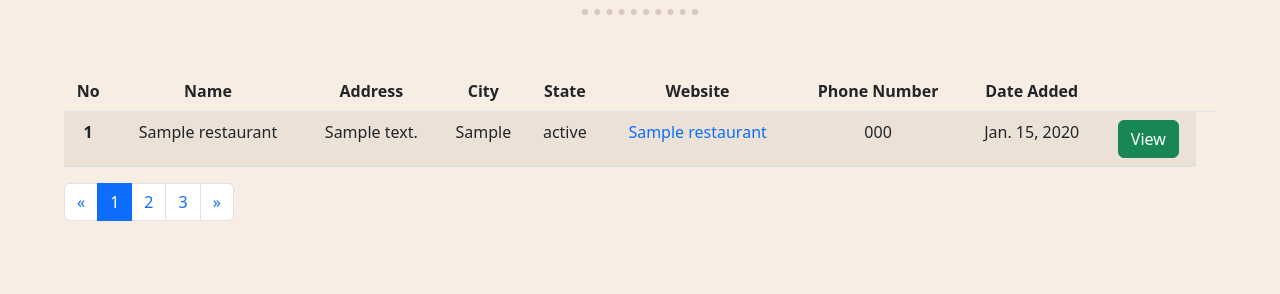
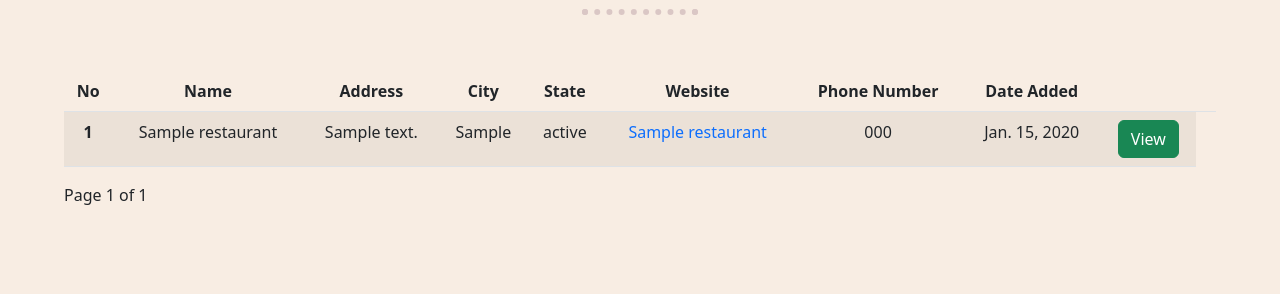
Before and after one commit to Ellarh/public-restaurant-database, a Django app: page /list in a window 1280 px wide. Shown: the part 205-499 px from the top of the page. Run offline with Django 4.2, Linux system fonts and the light colour scheme; tables that the repository leaves empty hold one stand-in row (values such as "Sample post").

Commit message:
Created Pagination

```diff
--- a/home/views.py
+++ b/home/views.py
@@ -18,6 +18,7 @@ class RestaurantList(ListView):
     context_object_name = 'restaurant_list'
     model = Restaurant
     template_name = 'home/restaurant_list.html'
+    paginate_by = 5
 
     def get_queryset(self):
         return Restaurant.objects.filter(is_published=True).order_by('-id')
--- a/populate_restaurant.py
+++ b/populate_restaurant.py
@@ -21,9 +21,6 @@ def populate(N=5):
         fake_city = fakegen.city()
         fake_state = fakegen.state()
         fake_url = fakegen.url()
-        # fake_phone_number = str(fakegen.phone_number())
-        # fake_date = fakegen.date()
-        # fake_image = fakegen.image()
 
         # Create new Entry
         user = Restaurant.objects.get_or_create(
--- a/templates/accounts/login.html
+++ b/templates/accounts/login.html
@@ -1,5 +1,5 @@
 {% extends 'base.html' %}
-
+{% block title %} | Login {% endblock %}
 {% include '_alerts.html' %}
 {% block content %}
 <section class="register-section">
--- a/templates/accounts/register.html
+++ b/templates/accounts/register.html
@@ -1,5 +1,5 @@
 {% extends 'base.html' %}
-
+{% block title %} | Register {% endblock %}
 {% include '_alerts.html' %}
 {% block content %}
 
--- a/templates/base.html
+++ b/templates/base.html
@@ -7,7 +7,6 @@
     <meta name="viewport"
           content="width=device-width, user-scalable=no, initial-scale=1.0, maximum-scale=1.0, minimum-scale=1.0">
     <meta http-equiv="X-UA-Compatible" content="ie=edge">
-    <title>Restaurant Public Database</title>
 <!--    Bootstrap Css-->
      <link href="https://cdn.jsdelivr.net/npm/bootstrap@5.2.3/dist/css/bootstrap.min.css" rel="stylesheet" integrity="sha384-rbsA2VBKQhggwzxH7pPCaAqO46MgnOM80zW1RWuH61DGLwZJEdK2Kadq2F9CUG65" crossorigin="anonymous">
 <!--    Google Fonts-->
@@ -16,6 +15,7 @@
     <link href="https://fonts.googleapis.com/css2?family=Noto+Sans&family=Red+Hat+Display&family=Roboto&display=swap" rel="stylesheet">
 <!--    Custom Css-->
     <link rel="stylesheet" href="{% static 'css/styles.css' %}">
+    <title>Restaurant Public Database {% block title %} {% endblock %}</title>
 </head>
 <body>
 <!--Navbar Section-->
--- a/templates/contact/contact.html
+++ b/templates/contact/contact.html
@@ -1,5 +1,5 @@
 {% extends 'base.html' %}
-
+{% block title %} | Contact {% endblock %}
 {% block content %}
 <section class="register-section">
     <h3 class="form-title"><strong>SEND US A MESSAGE</strong></h3>
--- a/templates/home/add_restaurant.html
+++ b/templates/home/add_restaurant.html
@@ -1,5 +1,5 @@
 {% extends 'base.html' %}
-
+{% block title %} | Add Restaurant {% endblock %}
 {% block content %}
 <section class="register-section">
     <h3 class="form-title"><strong>ADD A NEW RESTAURANT</strong></h3>
--- a/templates/home/restaurant_detail.html
+++ b/templates/home/restaurant_detail.html
@@ -1,5 +1,5 @@
 {% extends 'base.html' %}
-
+{% block title %} | Detail {% endblock %}
 {% block content %}
 <section class="restaurant_list_body">
     <h1 class="title"><strong>Welcome to {{ restaurant_detail.name }} detail page</strong></h1>
--- a/templates/home/restaurant_list.html
+++ b/templates/home/restaurant_list.html
@@ -1,5 +1,5 @@
 {% extends 'base.html' %}
-
+{% block title %} | Restaurant List {% endblock %}
 {% block content %}
 <section class="restaurant_list_body">
     <h1 class="title"><strong>All Recorded Restaurants</strong></h1>
@@ -47,21 +47,23 @@
         </div>
     </table>
     <nav aria-label="Page navigation example">
-        <ul class="pagination justify-content-left">
-            <li class="page-item">
-                <a class="page-link" href="#" aria-label="Previous">
-                    <span aria-hidden="true">&laquo;</span>
-                </a>
-            </li>
-            <li class="page-item"><a class="page-link active" href="#">1</a></li>
-            <li class="page-item"><a class="page-link" href="#">2</a></li>
-            <li class="page-item"><a class="page-link" href="#">3</a></li>
-            <li class="page-item">
-                <a class="page-link" href="#" aria-label="Next">
-                    <span aria-hidden="true">&raquo;</span>
-                </a>
-            </li>
-        </ul>
+    <div class="pagination">
+        <span class="step-links">
+            {% if page_obj.has_previous %}
+                <a href="?page=1">&laquo;</a>
+                <a href="?page={{ page_obj.previous_page_number }}">previous</a>
+            {% endif %}
+
+            <span class="current">
+                Page {{ page_obj.number }} of {{ page_obj.paginator.num_pages }}
+            </span>
+
+            {% if page_obj.has_next %}
+                <a href="?page={{ page_obj.next_page_number }}">next</a>
+                <a href="?page={{ page_obj.paginator.num_pages }}">&raquo;</a>
+            {% endif %}
+        </span>
+    </div>
 </nav>
     {% if user.is_authenticated %}
     <div class="new_restaurant">
--- a/templates/home/restaurant_update.html
+++ b/templates/home/restaurant_update.html
@@ -1,5 +1,5 @@
 {% extends 'base.html' %}
-
+{% block title %} | Update Restaurant{% endblock %}
 {% block content %}
     <section class="restaurant_list_body">
         <h1 class="title">Update {{ restaurant.name }}</h1>
--- a/templates/home/search.html
+++ b/templates/home/search.html
@@ -1,5 +1,5 @@
 {% extends 'base.html' %}
-
+{% block title %} | Search {% endblock %}
 {% block content %}
     <section id="search_section">
     <div class="container-fluid">
--- a/templates/index.html
+++ b/templates/index.html
@@ -1,5 +1,5 @@
 {% extends 'base.html' %}
-
+{% block title %} | Find Restaurant {% endblock %}
 {% block content %}
 {% include '_alerts.html' %}
     <section id="homepage-section">
```
